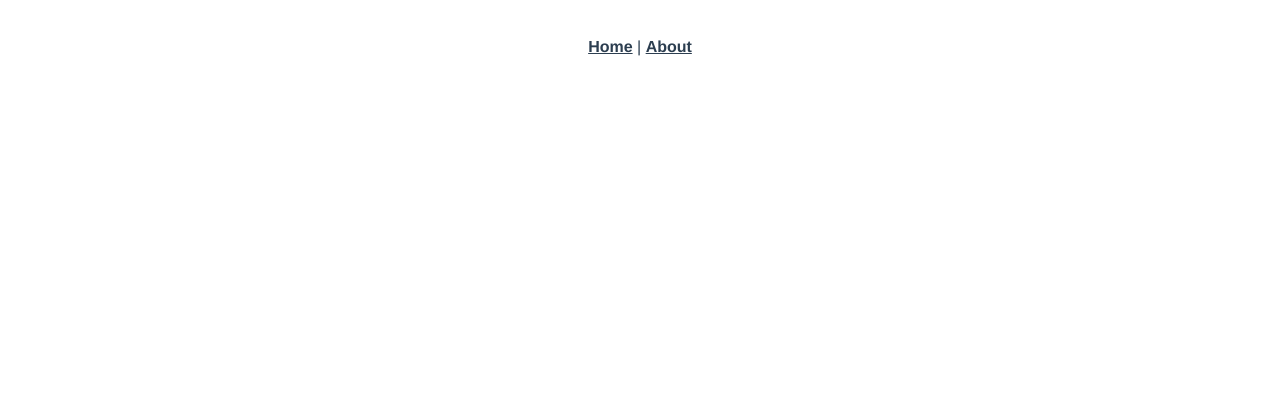
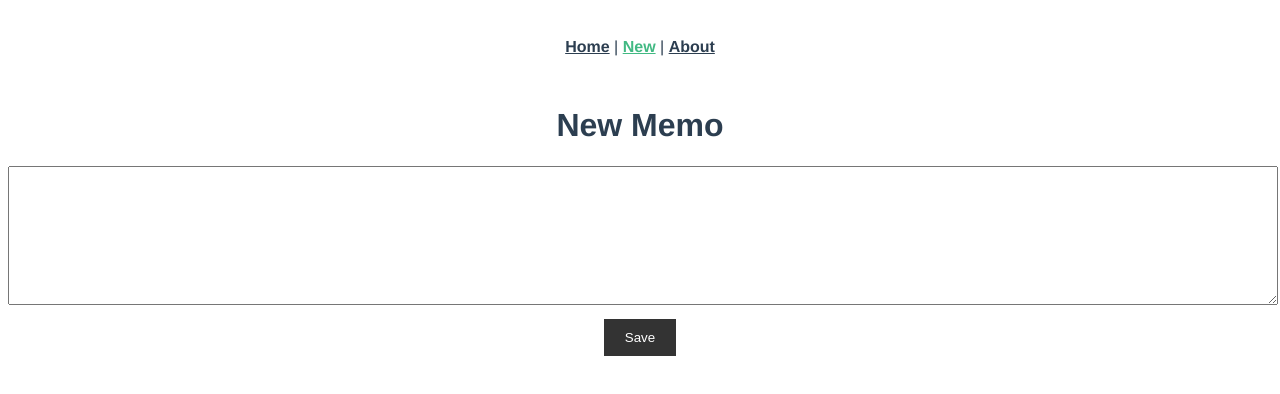
Before and after one commit to NaokiDohi/notepad-by-vue, a Vue app: page /new in a window 1280 px wide. Shown: the top 394 px of the page. Built offline with nearby package versions, Linux system fonts and the light colour scheme.

Commit message:
New component is created.

```diff
--- a/src/App.vue
+++ b/src/App.vue
@@ -2,9 +2,10 @@
   <div id="app">
     <div id="nav">
       <router-link to="/">Home</router-link> |
+      <router-link to="/new">New</router-link> |
       <router-link to="/about">About</router-link>
     </div>
-    <router-view/>
+    <router-view />
   </div>
 </template>
 
--- a/src/router/index.js
+++ b/src/router/index.js
@@ -1,29 +1,35 @@
-import Vue from 'vue'
-import VueRouter from 'vue-router'
-import Home from '../views/Home.vue'
+import Vue from "vue";
+import VueRouter from "vue-router";
+import Home from "../views/Home.vue";
 
-Vue.use(VueRouter)
+Vue.use(VueRouter);
 
-  const routes = [
+const routes = [
   {
-    path: '/',
-    name: 'Home',
-    component: Home
+    path: "/",
+    name: "Home",
+    component: Home,
   },
   {
-    path: '/about',
-    name: 'About',
+    path: "/about",
+    name: "About",
     // route level code-splitting
     // this generates a separate chunk (about.[hash].js) for this route
     // which is lazy-loaded when the route is visited.
-    component: () => import(/* webpackChunkName: "about" */ '../views/About.vue')
-  }
-]
+    component: () =>
+      import(/* webpackChunkName: "about" */ "../views/About.vue"),
+  },
+  {
+    path: "/new",
+    name: "New",
+    component: () => import("../views/New.vue"),
+  },
+];
 
 const router = new VueRouter({
-  mode: 'history',
+  mode: "history",
   base: process.env.BASE_URL,
-  routes
-})
+  routes,
+});
 
-export default router
+export default router;
--- /dev/null
+++ b/src/views/New.vue
@@ -0,0 +1,38 @@
+<template>
+  <div class="editor">
+    <h1>New Memo</h1>
+    <textarea name="memo" v-model="memoBody"></textarea>
+    <button @click="save">Save</button>
+  </div>
+</template>
+
+<script>
+export default {
+  name: "new",
+  data: function() {
+    return {
+      memoBody: "",
+    };
+  },
+  methods: {
+    save: function() {
+      alert("This memo is saved.");
+      this.$router.push("/");
+    },
+  },
+};
+</script>
+
+<style scoped>
+textarea {
+  width: 100%;
+  height: 10em;
+}
+button {
+  border: 1px solid #333;
+  background-color: #333;
+  color: #fff;
+  padding: 10px 20px;
+  margin-top: 10px;
+}
+</style>
```
